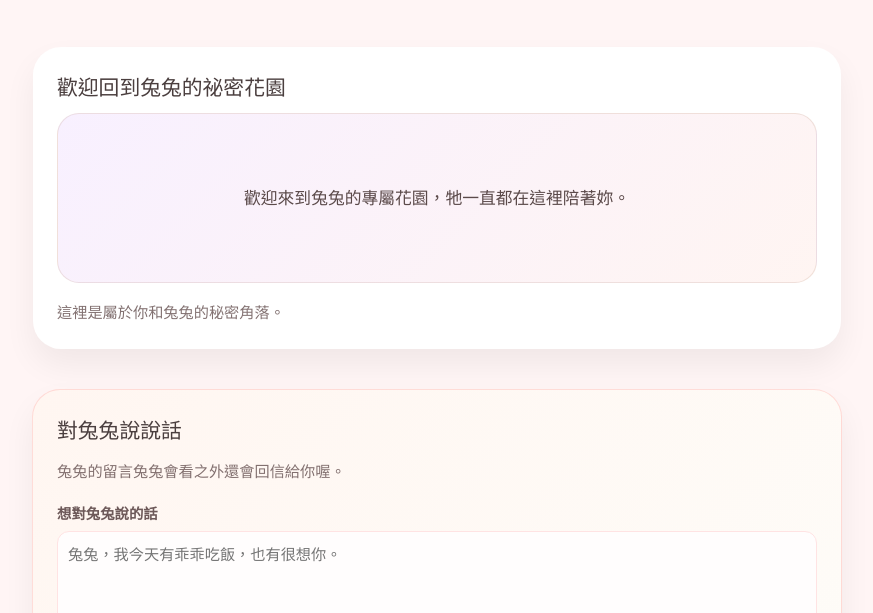
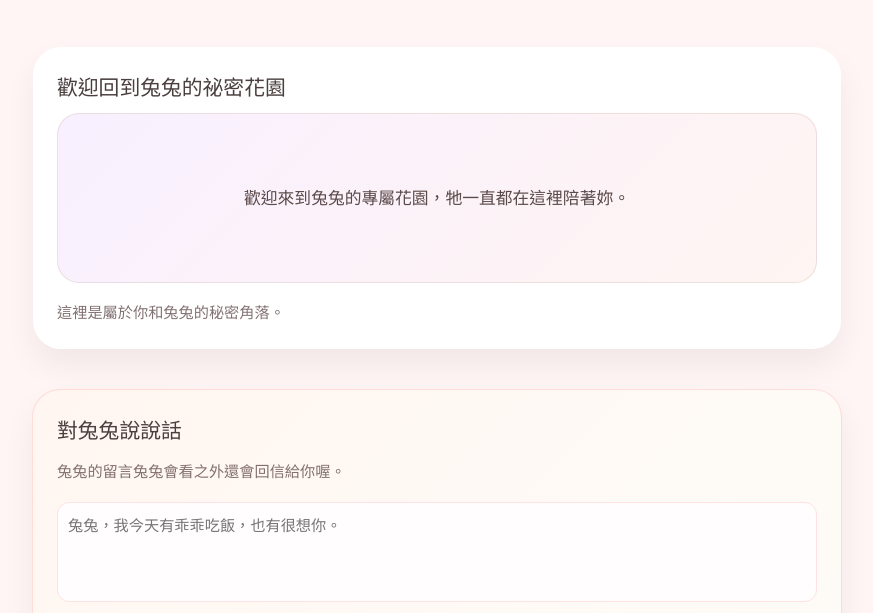
Before and after one commit to bcin9/tutu, a plain HTML site: page index.html in a window 1280 px wide. Shown: the part 120-733 px from the top of the page, without its empty margins (203-1076 px from the left). Drawn offline with Linux system fonts and the light colour scheme.

Commit message:
Remove label from message input

```diff
--- a/index.html
+++ b/index.html
@@ -678,7 +678,6 @@
         <p class="section-subtitle">兔兔的留言兔兔會看之外還會回信給你喔。</p>
         <div class="message-layout">
             <div class="message-field">
-                <label for="bunnyMessageInput">想對兔兔說的話</label>
                 <textarea id="bunnyMessageInput" placeholder="兔兔，我今天有乖乖吃飯，也有很想你。" maxlength="500"></textarea>
             </div>
             <div class="message-actions">
```
